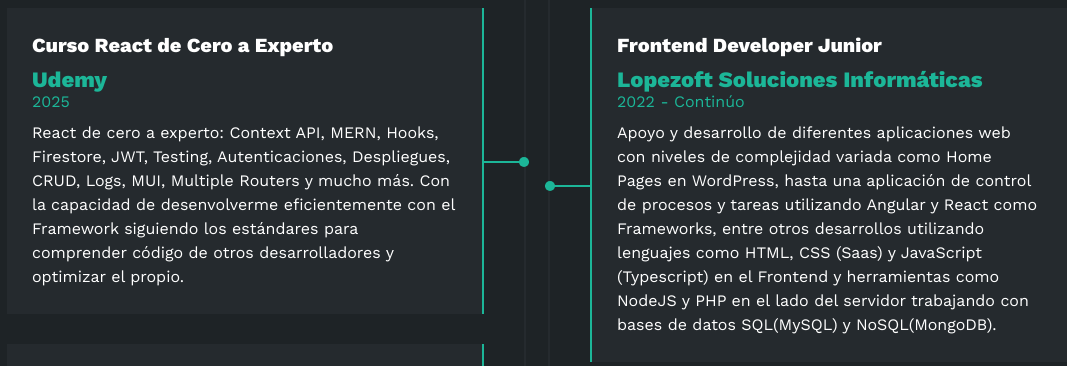
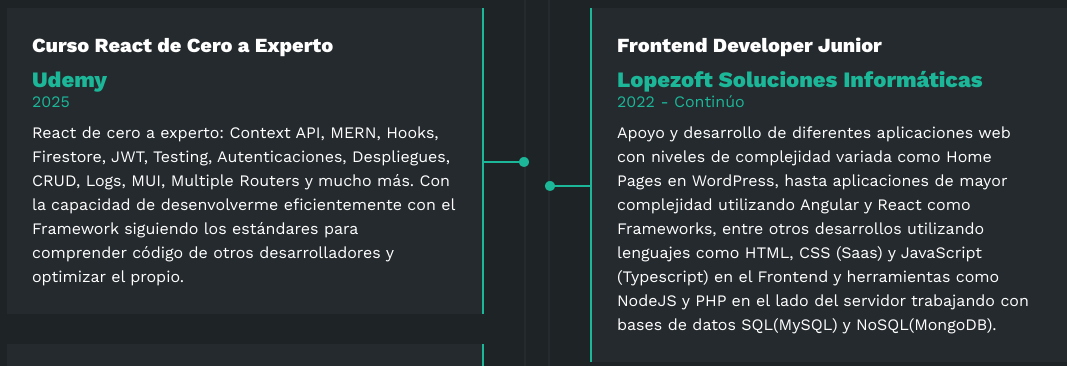
Before and after one commit to Rafalopezdel/Portfolio, a plain HTML site: page index.html in a window 1280 px wide. Shown: the part 2340-2706 px from the top of the page, without its empty margins (103-1170 px from the left). Drawn offline with nearby package versions, Linux system fonts and the light colour scheme.

Commit message:
HV pdf Actualizada

```diff
--- a/index.html
+++ b/index.html
@@ -300,8 +300,8 @@
                         <span class="curriculum__casa">Lopezoft Soluciones Informáticas</span>
                         <span class="curriculum__fecha">2022 - Continúo</span>
                         <p class="curriculum__p">Apoyo y desarrollo de diferentes aplicaciones web con niveles de
-                            complejidad variada como Home Pages en WordPress, hasta una aplicación de control de
-                            procesos y tareas utilizando Angular y React como Frameworks, entre otros desarrollos utilizando
+                            complejidad variada como Home Pages en WordPress, hasta aplicaciones de mayor complejidad
+                            utilizando Angular y React como Frameworks, entre otros desarrollos utilizando
                             lenguajes como HTML, CSS (Saas) y JavaScript (Typescript) en el Frontend y herramientas como
                             NodeJS y PHP en el lado del servidor trabajando con bases de datos SQL(MySQL) y
                             NoSQL(MongoDB).</p>
```
Also changed, not shown: 1 other file.
